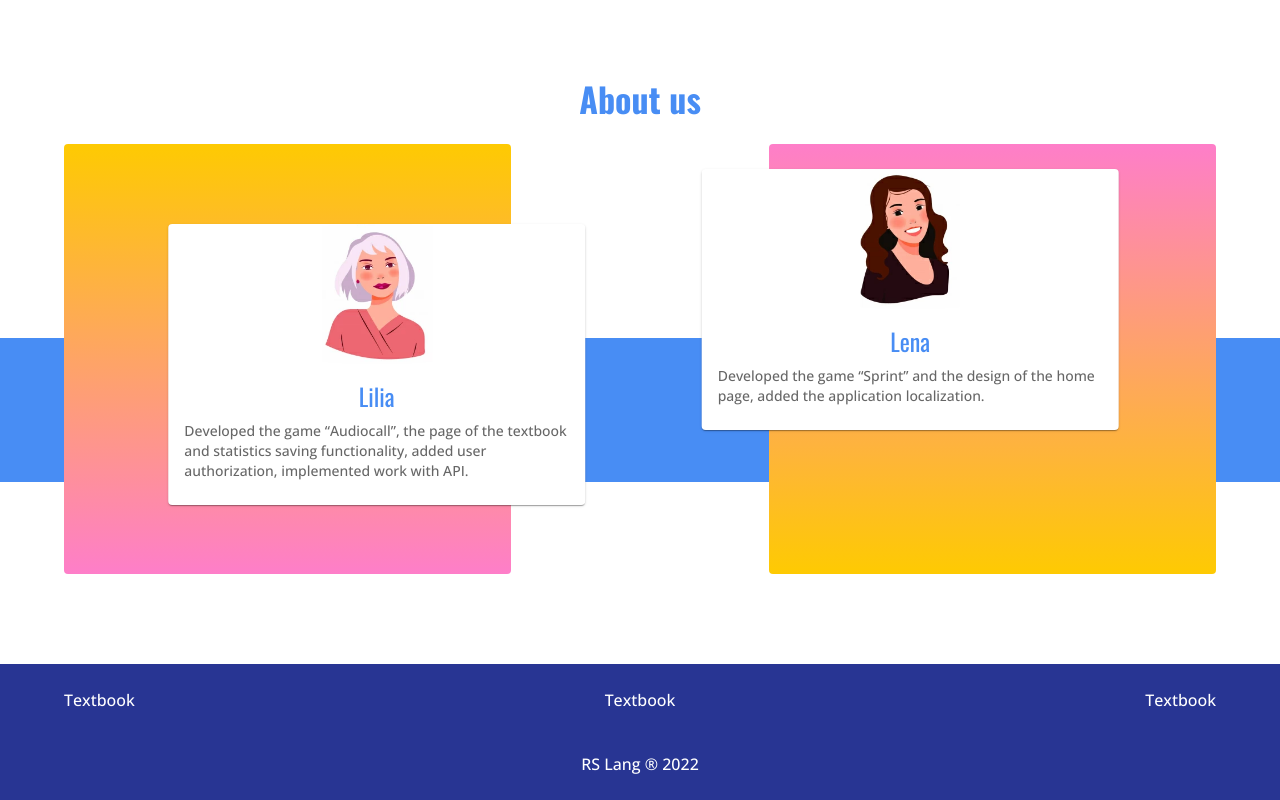
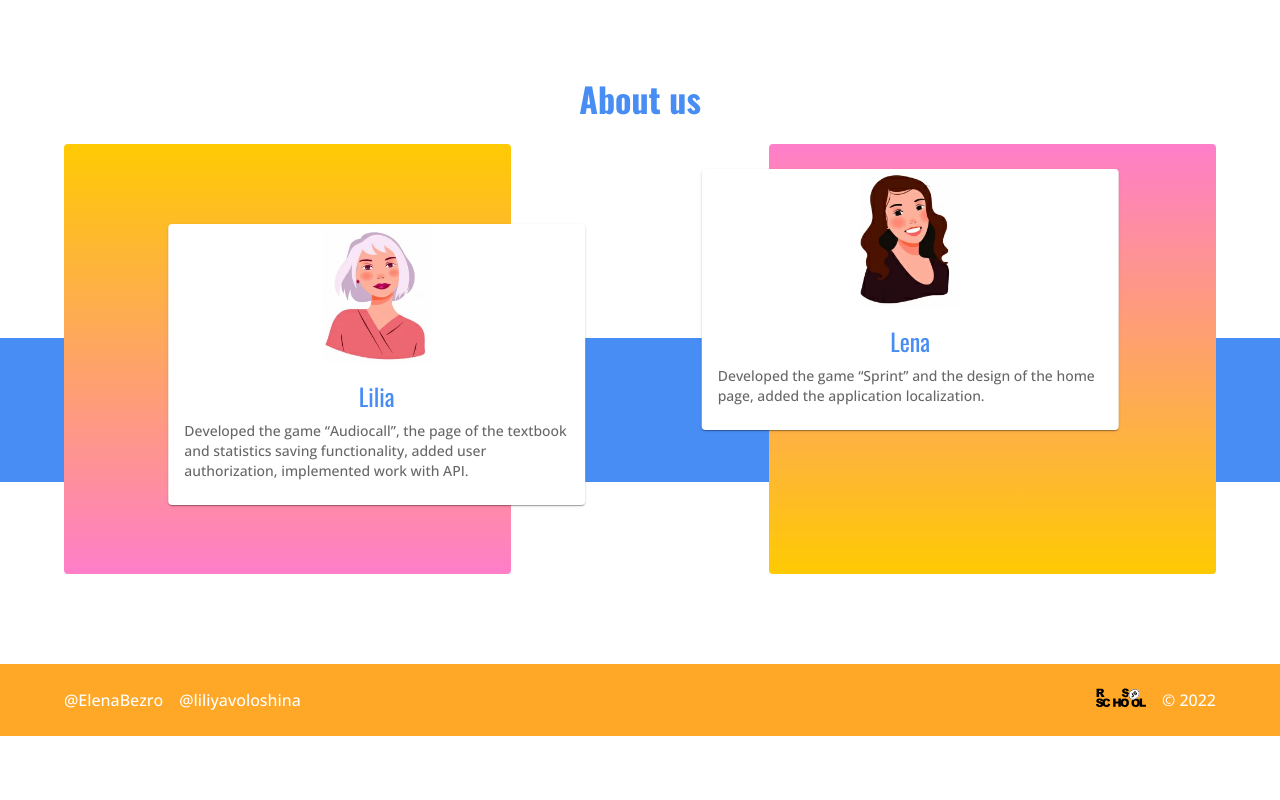
Before and after one commit to liliyavoloshina/rslang, a React (Create React App) app: page / in a window 1280 px wide. Shown: the part 1194-1994 px from the top of the page. After the commit the page ends 1930 px from the top, so only its background shows below. Built offline with nearby package versions, Linux system fonts and the light colour scheme.

Commit message:
feat: change footer layout and main palette

```diff
--- a/src/components/layout/Footer.tsx
+++ b/src/components/layout/Footer.tsx
@@ -1,20 +1,32 @@
 import { Theme } from '@mui/material'
 import Box from '@mui/material/Box'
 import Container from '@mui/material/Container'
+import Link from '@mui/material/Link'
 import Typography from '@mui/material/Typography'
 
 export default function Footer() {
 	return (
 		<footer className="footer" style={{ marginTop: '50px' }}>
 			<Box px={{ xs: 3, sm: 3 }} py={{ xs: 3, sm: 3 }} bgcolor={(theme: Theme) => theme.palette.primary.main} color="white">
-				<Container maxWidth="lg">
-					<Box sx={{ display: 'flex', justifyContent: 'space-between' }}>
-						<Typography>Textbook</Typography>
-						<Typography>Textbook</Typography>
-						<Typography>Textbook</Typography>
+				<Container maxWidth="lg" sx={{ display: 'flex', justifyContent: 'space-between', alignItems: 'center', flexWrap: 'wrap', gap: 3 }}>
+					<Box display="flex" justifyContent="space-between" gap={2}>
+						<Typography>
+							<Link href="https://github.com/ElenaBezro" underline="hover" color="white">
+								@ElenaBezro
+							</Link>
+						</Typography>
+
+						<Typography>
+							<Link href="https://github.com/liliyavoloshina" underline="hover" color="white">
+								@liliyavoloshina
+							</Link>
+						</Typography>
 					</Box>
-					<Box textAlign="center" pt={{ xs: 5, sm: 5 }} pb={{ xs: 5, sm: 0 }}>
-						<Typography>RS Lang &reg; 2022</Typography>
+					<Box display="flex" justifyContent="space-between" gap={2}>
+						<Link href="https://rs.school/js/">
+							<img src="/assets/svg/rslogo.svg" alt="RSS logo" width="50" />
+						</Link>
+						<Typography>© 2022</Typography>
 					</Box>
 				</Container>
 			</Box>
--- a/src/components/layout/Header.tsx
+++ b/src/components/layout/Header.tsx
@@ -183,7 +183,11 @@ export default function Header() {
 					<LanguageMenu />
 
 					<Stack flexDirection="row" alignItems="center" sx={{ flexGrow: 0 }}>
-						{userInfo?.token && <Typography variant="h6">{t('HEADER.WELCOME', { name: userInfo.name })}</Typography>}
+						{userInfo?.token && (
+							<Typography variant="h6" color="white">
+								{t('HEADER.WELCOME', { name: userInfo.name })}
+							</Typography>
+						)}
 						<Tooltip title={t('HEADER.OPEN_ACCOUNT')}>
 							<IconButton onClick={handleOpenUserMenu} sx={{ color: 'white' }}>
 								<PersonIcon />
--- a/src/utils/theme.ts
+++ b/src/utils/theme.ts
@@ -1,4 +1,4 @@
-import { green, grey, indigo, lightGreen, red } from '@mui/material/colors'
+import { green, grey, indigo, lightGreen, orange, pink, red } from '@mui/material/colors'
 import { createTheme } from '@mui/material/styles'
 
 const { palette } = createTheme()
@@ -29,7 +29,8 @@ const theme = createTheme({
 	},
 	palette: {
 		primary: {
-			main: indigo[800],
+			// or pink???
+			main: orange[400],
 		},
 		secondary: {
 			main: indigo[300],
```
Also changed, not shown: public/assets/svg/rslogo.svg (added).
